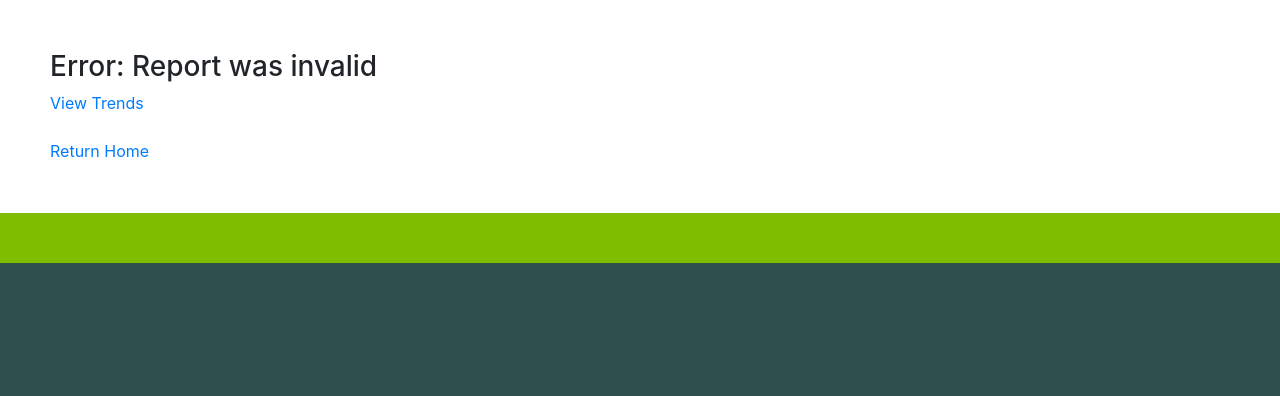
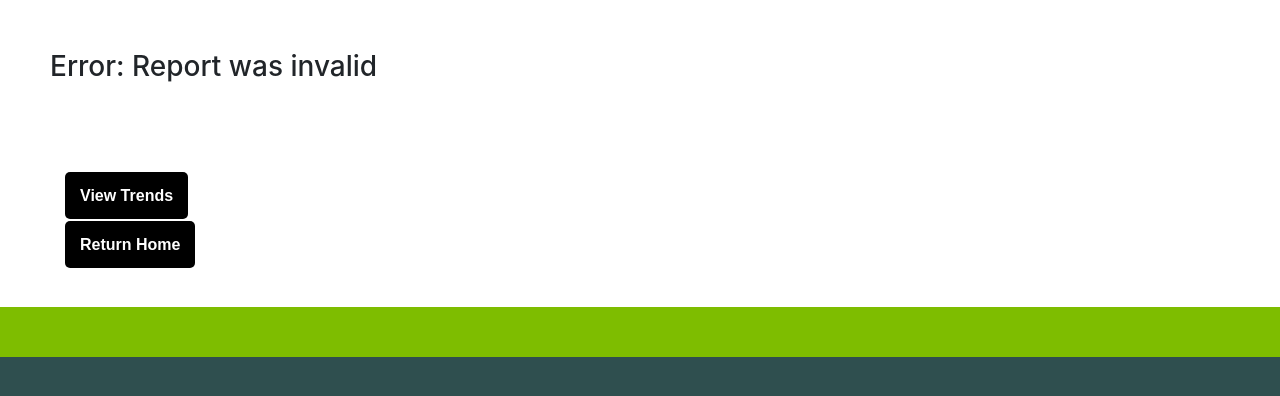
Before and after one commit to RBudd16005/t-journal, a Django app: template templates/failure.html in a window 1280 px wide. Shown: the part 123-519 px from the top of the page. Run offline with Django 3.2, Linux system fonts and the light colour scheme; the template is opened without the code that fills it: values that come from a table or form of the project are taken from there, others are empty; some libraries are stand-ins or nearby versions.

Commit message:
Added CSS to Failure template

```diff
--- a/templates/failure.html
+++ b/templates/failure.html
@@ -1,6 +1,6 @@
 {% extends 'base.html' %}
 {% block content %}
-  <h3>Error: Report was invalid</h3>
+  <h3 style="margin-bottom: 100px;">Error: Report was invalid</h3>
   {% for field in form %}
     {% for error in field.errors %}
       <div>
@@ -13,6 +13,6 @@
       <strong>{{ error|escape }}</strong>
     </div>
   {% endfor %}
-  <a href="../review">View Trends</a> <br/> <br/>
-  <a href="../">Return Home</a>
+  <a href="../review" class="button_confirm">View Trends</a> <br/> <br/>
+  <a href="../" class="button_confirm">Return Home</a>
 {% endblock %}
```
